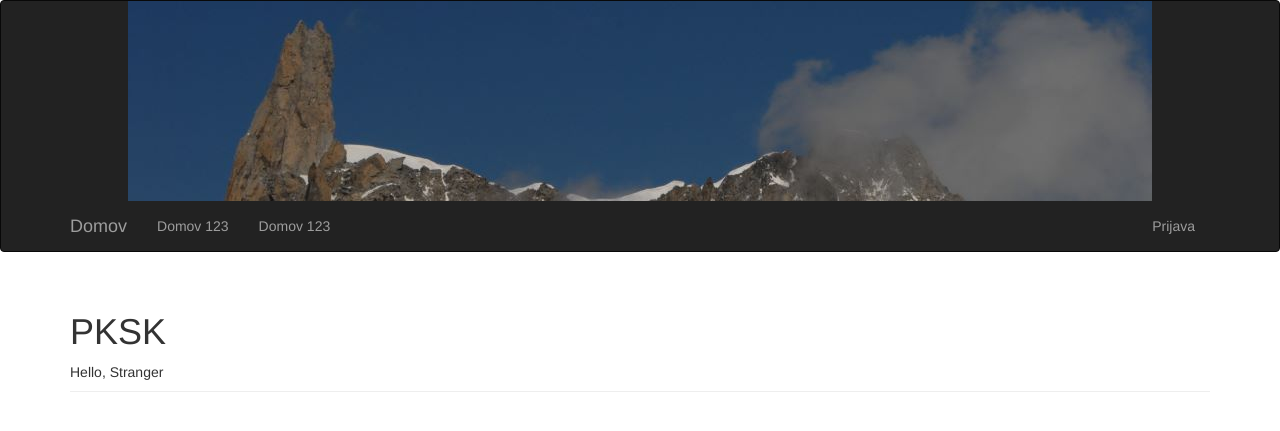
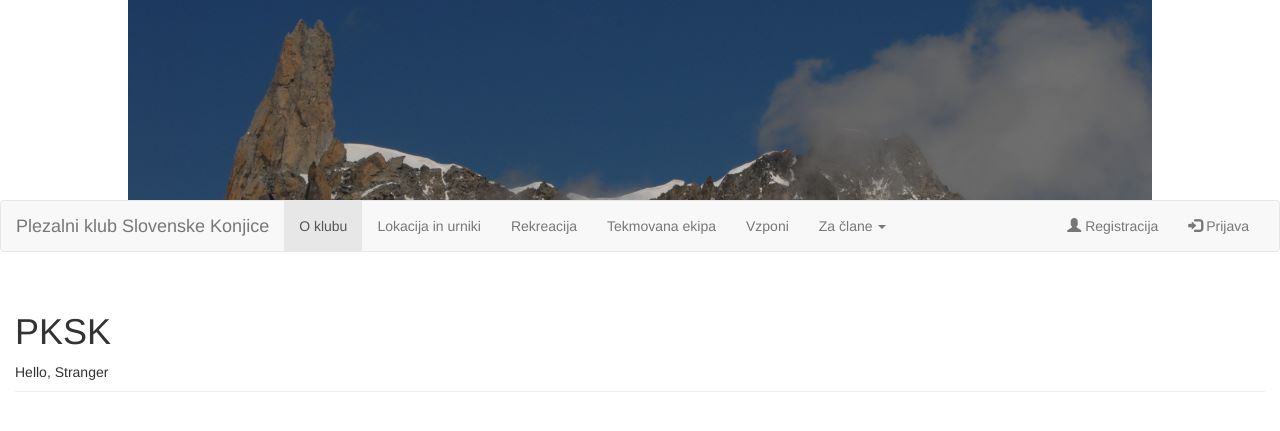
Before and after one commit to zgemba/pksk3, a Flask app: page / in a window 1280 px wide. Shown: the top 431 px of the page. Run offline with Flask 2, Linux system fonts and the light colour scheme; some libraries are stand-ins or nearby versions.

Commit message:
Popravljen base template, auth_* z novim base_no_nav template  model za slike, narejen ORM med posti, slikami in kometarji

```diff
--- a/app/main/views.py
+++ b/app/main/views.py
@@ -13,7 +13,7 @@ from app import db
 
 @main.route("/")
 def index():
-    return render_template("index.html", Permission=Permission)
+    return render_template("index.html")
 
 
 @main.route('/user/<user_id>')
--- a/app/templates/403.html
+++ b/app/templates/403.html
@@ -1,4 +1,4 @@
-{% extends "base.html" %}
+{% extends "base_no_nav.html" %}
 
 {% block title %}PKSK - Zaščitena stran{% endblock %}
 
--- a/app/templates/404.html
+++ b/app/templates/404.html
@@ -1,4 +1,4 @@
-{% extends "base.html" %}
+{% extends "base_no_nav.html" %}
 
 {% block title %}PKSK - Stran ne obstaja{% endblock %}
 
--- a/app/templates/500.html
+++ b/app/templates/500.html
@@ -1,4 +1,4 @@
-{% extends "base.html" %}
+{% extends "base_no_nav.html" %}
 
 {% block title %}PKSK - Internal Server Error{% endblock %}
 
--- a/app/templates/auth/change_email.html
+++ b/app/templates/auth/change_email.html
@@ -1,4 +1,4 @@
-{% extends "base.html" %}
+{% extends "base_no_nav.html" %}
 {% import "bootstrap/wtf.html" as wtf %}
 
 {% block title %}PKSK - Sprememba email naslova{% endblock %}
--- a/app/templates/auth/change_password.html
+++ b/app/templates/auth/change_password.html
@@ -1,4 +1,4 @@
-{% extends "base.html" %}
+{% extends "base_no_nav.html" %}
 {% import "bootstrap/wtf.html" as wtf %}
 
 {% block title %}PKSK - Sprememba gesla{% endblock %}
--- a/app/templates/auth/register.html
+++ b/app/templates/auth/register.html
@@ -1,4 +1,4 @@
-{% extends "base.html" %}
+{% extends "base_no_nav.html" %}
 {% import "bootstrap/wtf.html" as wtf %}
 
 {% block title %}PKSK - Registracija novega uporabnika{% endblock %}
@@ -8,7 +8,7 @@
         <h1>Registracija novega uporabnika</h1>
     </div>
     <div class="col-md-4">
-        {{ wtf.quick_form(form) }}
+        {{ wtf.quick_form(form, form_type="horizontal", horizontal_columns=('lg', 2, 10)) }}
     </div>
 {% endblock %}
 {% block scripts %}
--- a/app/templates/auth/reset_password.html
+++ b/app/templates/auth/reset_password.html
@@ -1,4 +1,4 @@
-{% extends "base.html" %}
+{% extends "base_no_nav.html.html" %}
 {% import "bootstrap/wtf.html" as wtf %}
 
 {% block title %}PKSK - Ponovno nastavite geslo{% endblock %}
--- a/app/templates/auth/unconfirmed.html
+++ b/app/templates/auth/unconfirmed.html
@@ -1,4 +1,4 @@
-{% extends "base.html" %}
+{% extends "base_no_nav.html" %}
 
 {% block title %}PKSK - potrdite registracijo{% endblock %}
 
--- a/app/templates/base.html
+++ b/app/templates/base.html
@@ -4,52 +4,74 @@
 
 {% block head %}
 {{ super() }}
-<link rel="shortcut icon" href="{{ url_for('static', filename='favicon.ico') }}" type="image/x-icon">
-<link rel="icon" href="{{ url_for('static', filename='favicon.ico') }}" type="image/x-icon">
-<link rel="stylesheet" type="text/css" href="{{ url_for('static', filename='styles.css') }}">
 
     <meta charset="utf-8">
     <meta http-equiv="X-UA-Compatible" content="IE=edge">
     <meta name="viewport" content="width=device-width, initial-scale=1">
-    <meta name="description" content="Plezalni klub Slovenske Konjice">
+    <meta name="description" content="Plezalni klub Slovenske Konjice - športno plezanje, alpinizem, turno smučanje">
     <meta name="author" content="bfs">
 
 {% endblock %}
 
 {% block navbar %}
-<div class="navbar navbar-inverse" role="navigation">
-    <div class="navbar-inner">
 <img class="img-responsive center-block" src="{{ url_for('main.random_banner') }}">
-    </div>
-    <div class="container">
+<nav class="navbar navbar-default">
+<div class="container-fluid">
+    <!-- Brand and toggle get grouped for better mobile display -->
     <div class="navbar-header">
-            <button type="button" class="navbar-toggle" data-toggle="collapse" data-target=".navbar-collapse">
+      <button type="button" class="navbar-toggle collapsed" data-toggle="collapse" data-target="#bs-example-navbar-collapse-1" aria-expanded="false">
         <span class="sr-only">Toggle navigation</span>
         <span class="icon-bar"></span>
         <span class="icon-bar"></span>
         <span class="icon-bar"></span>
       </button>
-            <a class="navbar-brand" href="{{ url_for('main.index') }}">Domov</a>
+      <a class="navbar-brand" href="{{ url_for("main.index") }}">Plezalni klub Slovenske Konjice</a>
     </div>
-        <div class="navbar-collapse collapse">
+
+    <!-- Collect the nav links, forms, and other content for toggling -->
+    <div class="collapse navbar-collapse" id="bs-example-navbar-collapse-1">
         <ul class="nav navbar-nav">
-                <li><a href="{{ url_for('main.index') }}">Domov 123</a></li>
-                <li><a href="{{ url_for('main.index') }}">Domov 123</a></li>
+            <li class="active"><a href="#">O klubu <span class="sr-only">(current)</span></a></li>
+            <li><a href="#">Lokacija in urniki </a></li>
+            <li><a href="#">Rekreacija </a></li>
+            <li><a href="#">Tekmovana ekipa </a></li>
+            <li><a href="#">Vzponi </a></li>
+            <li class="dropdown"><a href="#" class="dropdown-toggle" data-toggle="dropdown" role="button"
+                                    aria-haspopup="true" aria-expanded="false">Za člane <span class="caret"></span></a>
+                <ul class="dropdown-menu">
+                    {% if current_user.is_authenticated %}
+                        <li><a href="#"><span class="glyphicon glyphicon-pencil"> Napiši novico</a></li>
+                        <li><a href="#"><span class="glyphicon glyphicon-check"> Dodaj vzpon</a></li>
+                        <li><a href="#"><span class="glyphicon glyphicon-sort-by-alphabet"> Seznam članov</a></li>
+                        <li><a href="#"><span class="glyphicon glyphicon-calendar"> Razpored čiščenja</a></li>
+                        <li><a href="#"><span class="glyphicon glyphicon-folder-open"> Klubski dokumenti</a></li>
+                        <li role="separator" class="divider"></li>
+                        <li><a href="#"><span class="glyphicon glyphicon-wrench"> Urejanje profila</a></li>
+                        <li><a href="{{ url_for("auth.logout") }}"><span class="glyphicon glyphicon-log-out"> Odjava</a>
+                        </li>
+                    {% else %}
+                        <li><a href="{{ url_for("auth.login") }}"><span class="glyphicon glyphicon-log-in"></span> Prijava</a></li>
+                    {% endif %}
+                </ul>
+            </li>
         </ul>
         <ul class="nav navbar-nav navbar-right">
             {% if current_user.is_authenticated %}
-                    <li><a href="{{ url_for('auth.logout') }}">Odjava</a></li>
+                <li><a href="{{ url_for("auth.logout") }}"><span class="glyphicon glyphicon-log-out"></span> Odjava</a></li>
             {% else %}
-                    <li><a href="{{ url_for('auth.login') }}">Prijava</a></li>
+                <li><a href="{{ url_for("auth.register") }}"><span class="glyphicon glyphicon-user"></span> Registracija</a></li>
+                <li><a href="{{ url_for("auth.login") }}"><span class="glyphicon glyphicon-log-in"></span> Prijava</a></li>
             {% endif %}
         </ul>
     </div>
-    </div>
-</div>
+    <!-- /.navbar-collapse -->
+  </div><!-- /.container-fluid -->
+</nav>
+
 {% endblock %}
 
 {% block content %}
-<div class="container">
+<div class="container-fluid">
     {% for message in get_flashed_messages() %}
     <div class="alert alert-warning">
         <button type="button" class="close" data-dismiss="alert">&times;</button>
```
Also changed, not shown: app/migrations/versions/aea1856edd_.py (added, +51 -0 lines), app/models.py (+46 -22 lines), app/templates/auth/login.html (+4 -4 lines), app/templates/base_no_nav.html (added, +37 -0 lines). Lines whose indentation alone changed are shown as unchanged.
